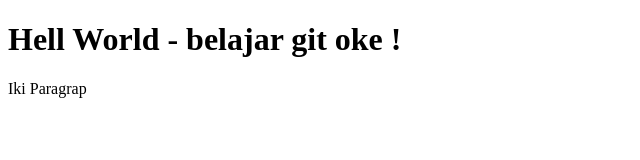
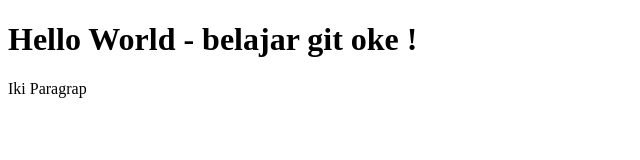
Before and after one commit to HasanAssidiqin/belajar-git, a plain HTML site: page index.html in a window 1280 px wide. Shown: the whole page, without its empty margins (0-640 px from the left). Drawn offline with Linux system fonts and the light colour scheme.

Commit message:
Update index.html

```diff
--- a/index.html
+++ b/index.html
@@ -6,7 +6,7 @@
     <title>Document</title>
   </head>
   <body>
-    <h1>Hell World - belajar git oke !</h1>
+    <h1>Hello World - belajar git oke !</h1>
     <p>Iki Paragrap</p>
   </body>
 </html>
```
